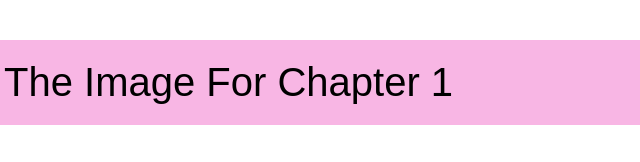
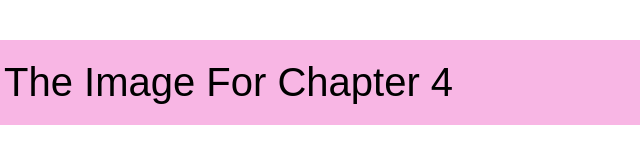
Before and after one commit to asantosha/cmanotess, a plain HTML site: page d.html in a window 1280 px wide. Shown: the top 162 px of the page, 460-1100 px from the left. Drawn offline with Linux system fonts and the light colour scheme.

Commit message:
Update d.html

```diff
--- a/d.html
+++ b/d.html
@@ -23,7 +23,7 @@
 </head>
 <body style="text-align: center;">
     <div class="sa">
-       <p style="font-size: 40px; font-family: Arial, Helvetica, sans-serif; background-color: rgba(236, 61, 184, 0.377);">Click The Image For Chapter 1</p>
+       <p style="font-size: 40px; font-family: Arial, Helvetica, sans-serif; background-color: rgba(236, 61, 184, 0.377);">Click The Image For Chapter 4</p>
        <div class="dr">
         <a href="index.html">Home</a>
     </div>
```
